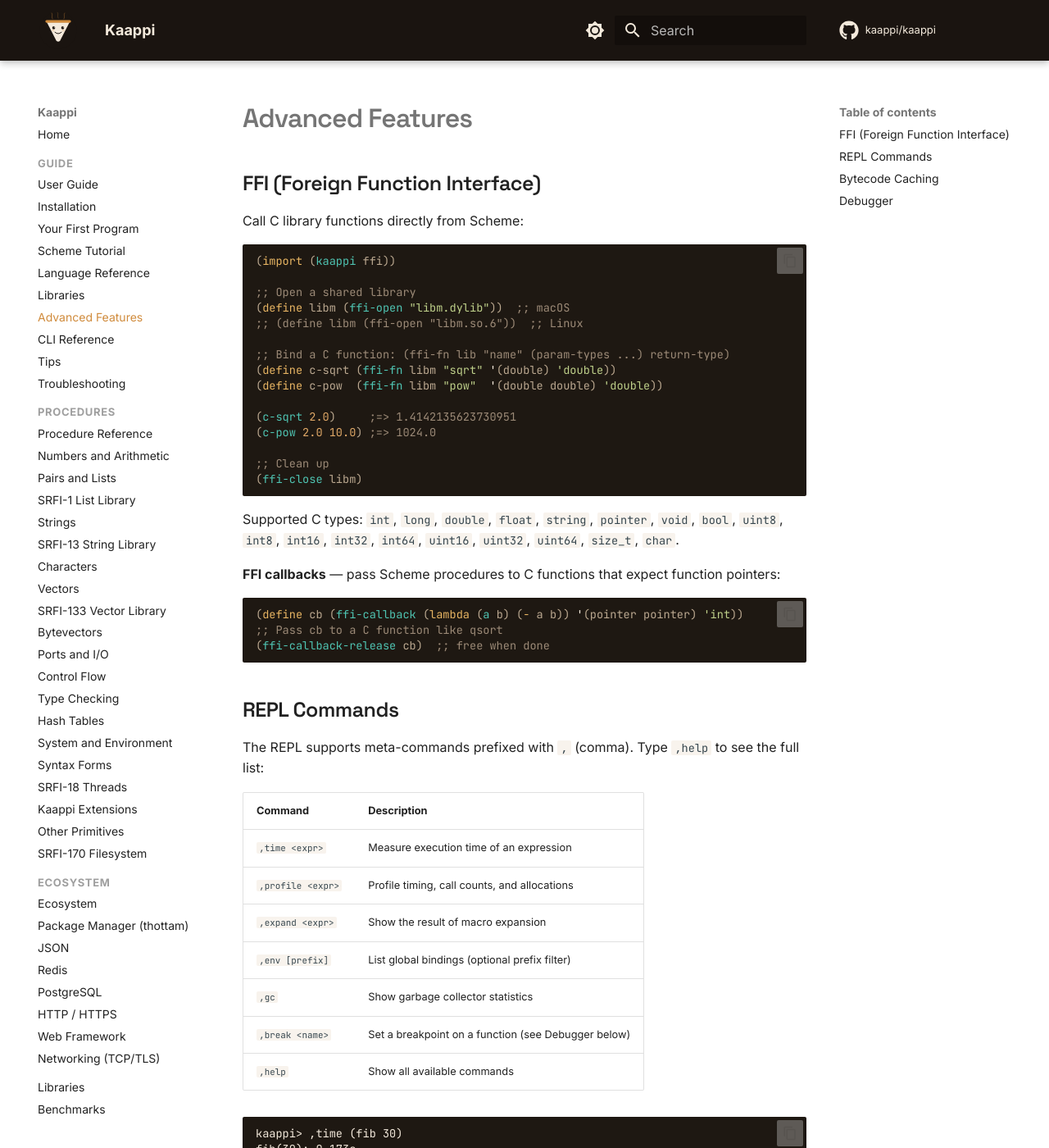
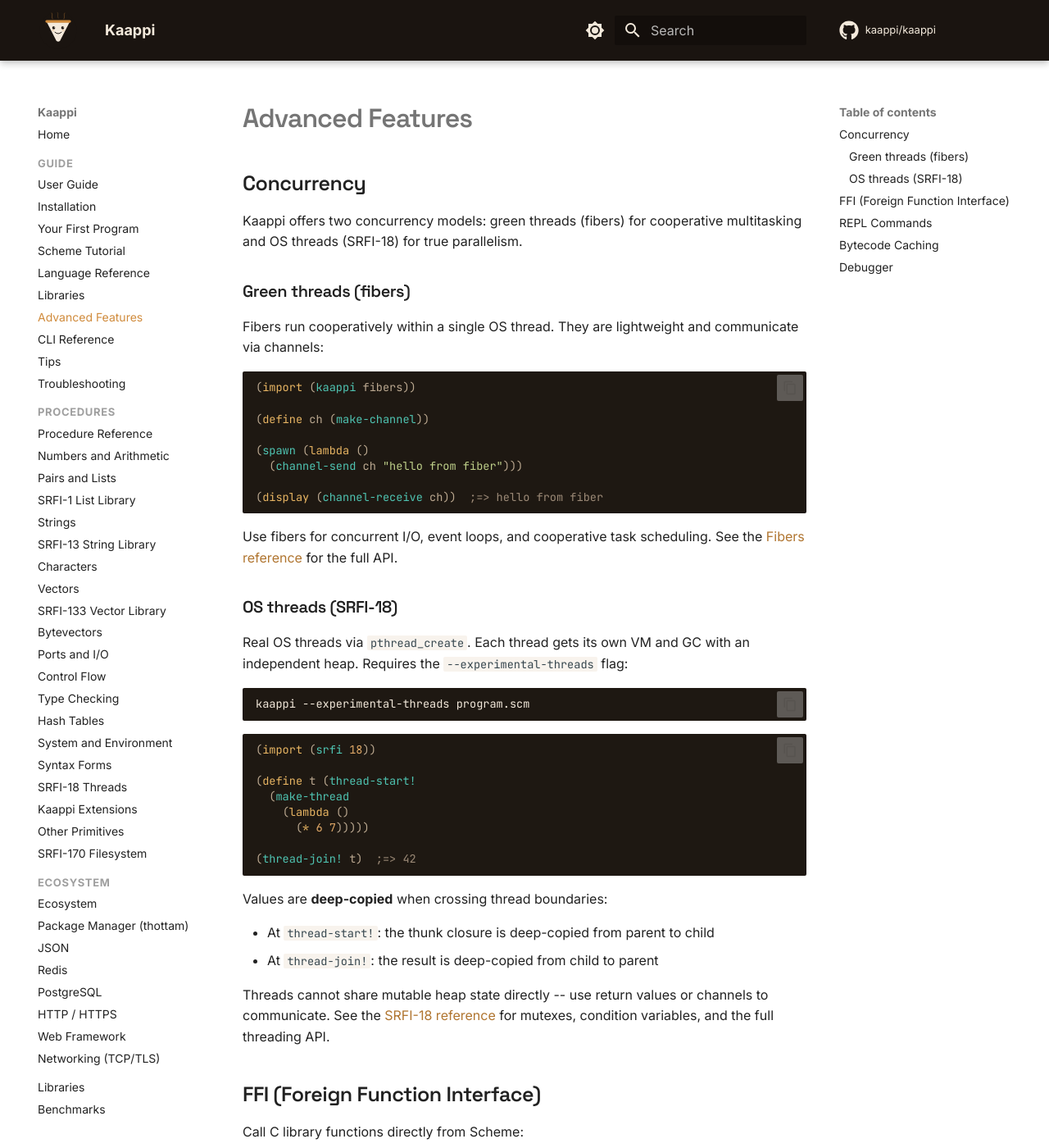
Before and after one commit to kaappi/kaappi.github.io, an MkDocs documentation site: the page built from docs/guide/advanced.md, in a window 1280 px wide and 1400 px high. Shown: the whole window at 82% size. Built offline with MkDocs 1.6.1 and Material for MkDocs 9.7.7, drawn with Linux system fonts in a browser that asks for light colours; comment, search, counter and statistics services are not loaded.

Commit message:
Add install.sh, --experimental-threads, thottam lockfile, and concurrency docs
Sync documentation with recent source commits:
- Quick install section with curl one-liner for pre-built binaries
- --experimental-threads flag in CLI reference and threads procedure page
- Concurrency section in advanced guide (fibers vs OS threads, deep copy)
- Version pinning, lockfile, --locked mode, and verify for thottam
- GC metrics and benchmark regression tool

Co-Authored-By: Claude Opus 4.6 (1M context) <noreply@anthropic.com>

````diff
--- a/docs/guide/advanced.md
+++ b/docs/guide/advanced.md
@@ -1,4 +1,58 @@
 # Advanced Features
+
+## Concurrency
+
+Kaappi offers two concurrency models: green threads (fibers) for cooperative
+multitasking and OS threads (SRFI-18) for true parallelism.
+
+### Green threads (fibers)
+
+Fibers run cooperatively within a single OS thread. They are lightweight
+and communicate via channels:
+
+```scheme
+(import (kaappi fibers))
+
+(define ch (make-channel))
+
+(spawn (lambda ()
+  (channel-send ch "hello from fiber")))
+
+(display (channel-receive ch))  ;=> hello from fiber
+```
+
+Use fibers for concurrent I/O, event loops, and cooperative task
+scheduling. See the [Fibers reference](../procedures/extensions.md#spawn)
+for the full API.
+
+### OS threads (SRFI-18)
+
+Real OS threads via `pthread_create`. Each thread gets its own VM and GC
+with an independent heap. Requires the `--experimental-threads` flag:
+
+```bash
+kaappi --experimental-threads program.scm
+```
+
+```scheme
+(import (srfi 18))
+
+(define t (thread-start!
+  (make-thread
+    (lambda ()
+      (* 6 7)))))
+
+(thread-join! t)  ;=> 42
+```
+
+Values are **deep-copied** when crossing thread boundaries:
+
+- At `thread-start!`: the thunk closure is deep-copied from parent to child
+- At `thread-join!`: the result is deep-copied from child to parent
+
+Threads cannot share mutable heap state directly -- use return values or
+channels to communicate. See the [SRFI-18 reference](../procedures/threads.md)
+for mutexes, condition variables, and the full threading API.
 
 ## FFI (Foreign Function Interface)
 
````
Also changed, not shown: docs/benchmarks.md (+20 -0 lines), docs/ecosystem/thottam.md (+38 -4 lines), docs/guide/cli.md (+1 -0 lines), docs/guide/installation.md (+21 -1 lines), docs/procedures/threads.md (+18 -2 lines).
